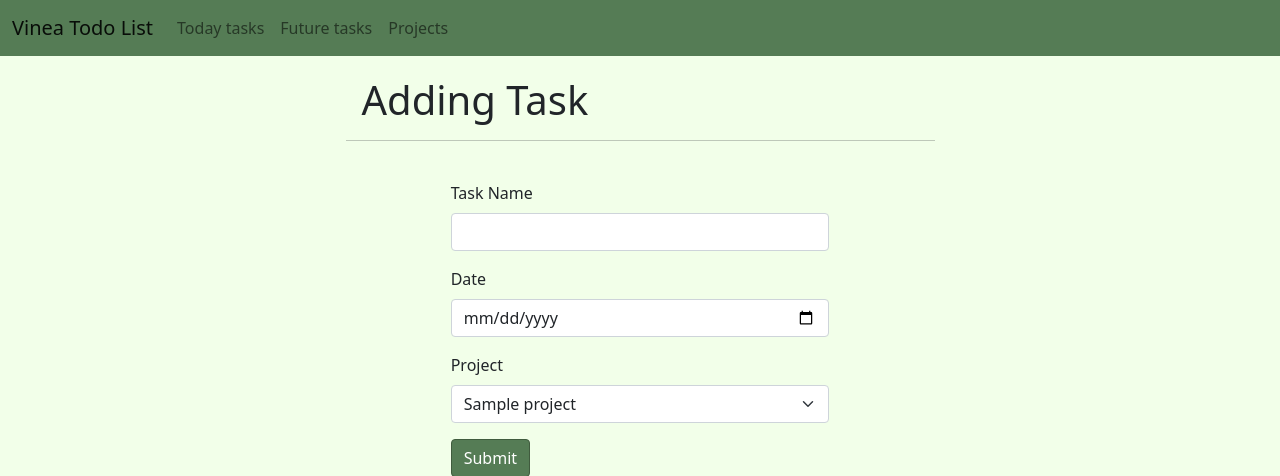
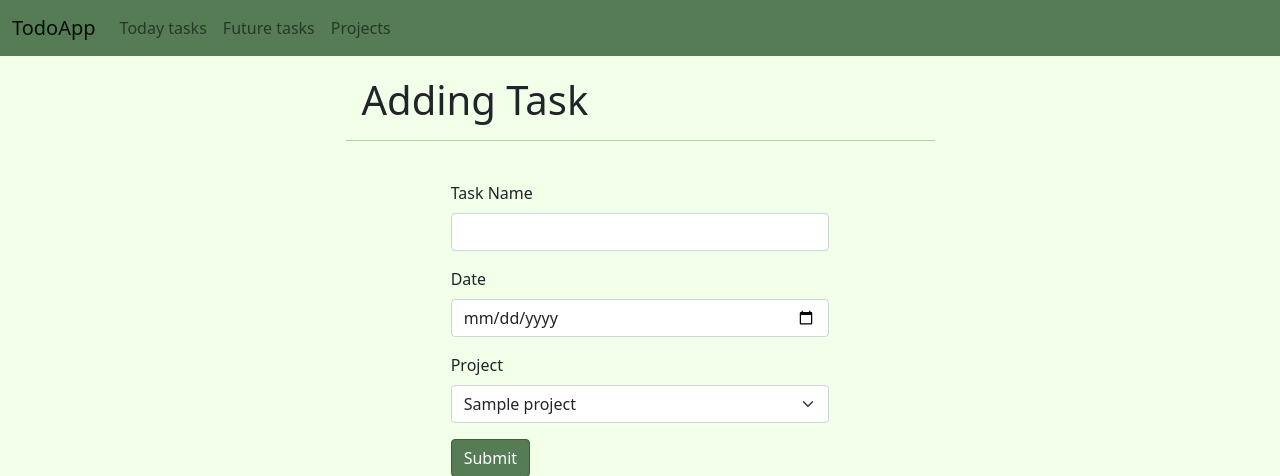
Before and after one commit to KyryloYefremov/TodoListWeb, a Flask app: page /add-task/1 in a window 1280 px wide. Shown: the top 476 px of the page. Run offline with Flask 3, Linux system fonts and the light colour scheme; tables that the repository leaves empty hold one stand-in row (values such as "Sample post"); some libraries are stand-ins or nearby versions.

Commit message:
Change title

```diff
--- a/templates/header.html
+++ b/templates/header.html
@@ -5,14 +5,14 @@
   <meta name="viewport" content="width=device-width, initial-scale=1">
   <meta http-equiv="X-UA-Compatible" content="IE=edge">
   <link rel="stylesheet" href="{{ url_for('static', filename='styles.css') }}">
-  <title>Title</title>
+  <title>TodoApp</title>
   <link href="https://cdn.jsdelivr.net/npm/bootstrap@5.0.2/dist/css/bootstrap.min.css" rel="stylesheet" integrity="sha384-EVSTQN3/azprG1Anm3QDgpJLIm9Nao0Yz1ztcQTwFspd3yD65VohhpuuCOmLASjC" crossorigin="anonymous">
 </head>
 
 <body class="main-body">
   <nav class="navbar navbar-expand-lg navbar-light bg-green">
     <div class="container-fluid">
-      <a class="navbar-brand" href="#">Vinea Todo List</a>
+      <a class="navbar-brand" href="#">TodoApp</a>
       <button class="navbar-toggler" type="button" data-bs-toggle="collapse" data-bs-target="#navbarSupportedContent" aria-controls="navbarSupportedContent" aria-expanded="false" aria-label="Toggle navigation">
         <span class="navbar-toggler-icon"></span>
       </button>
```
